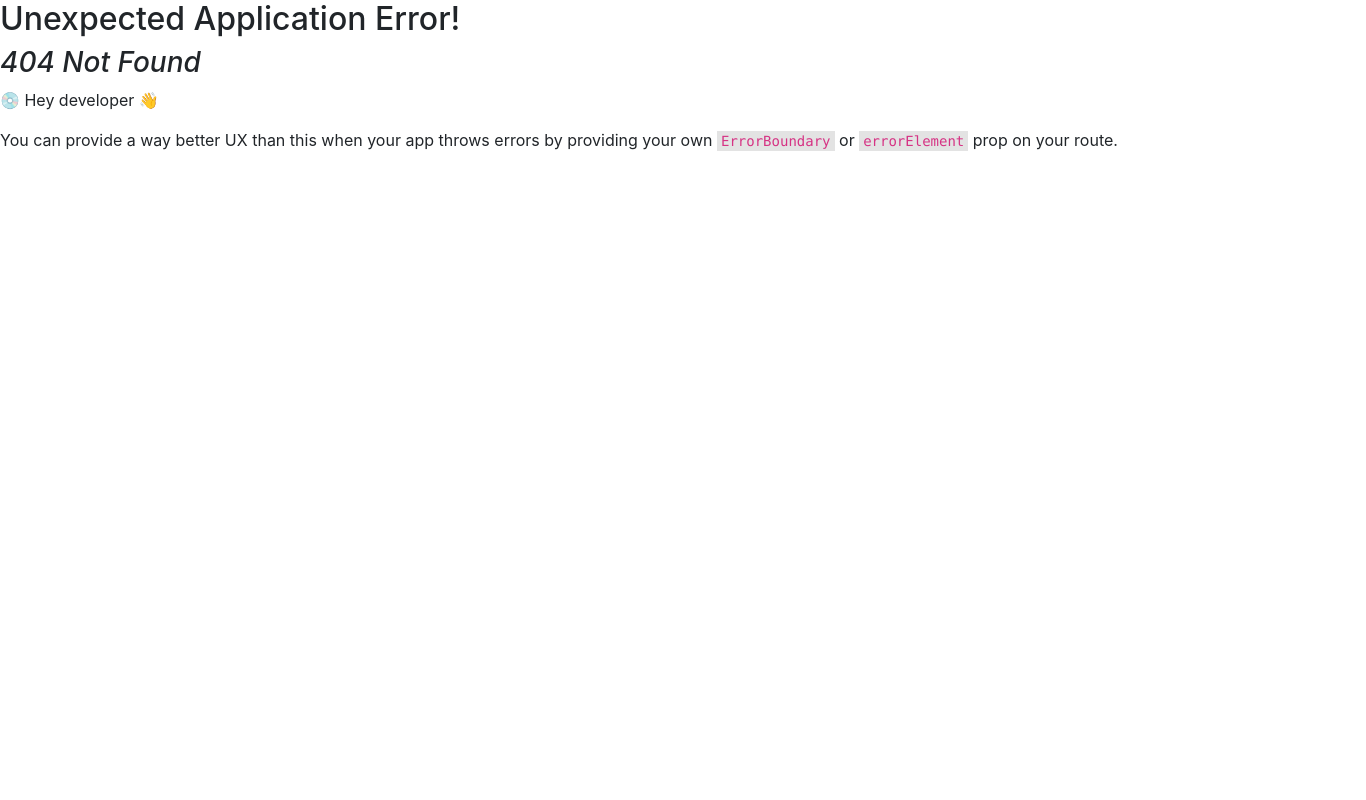
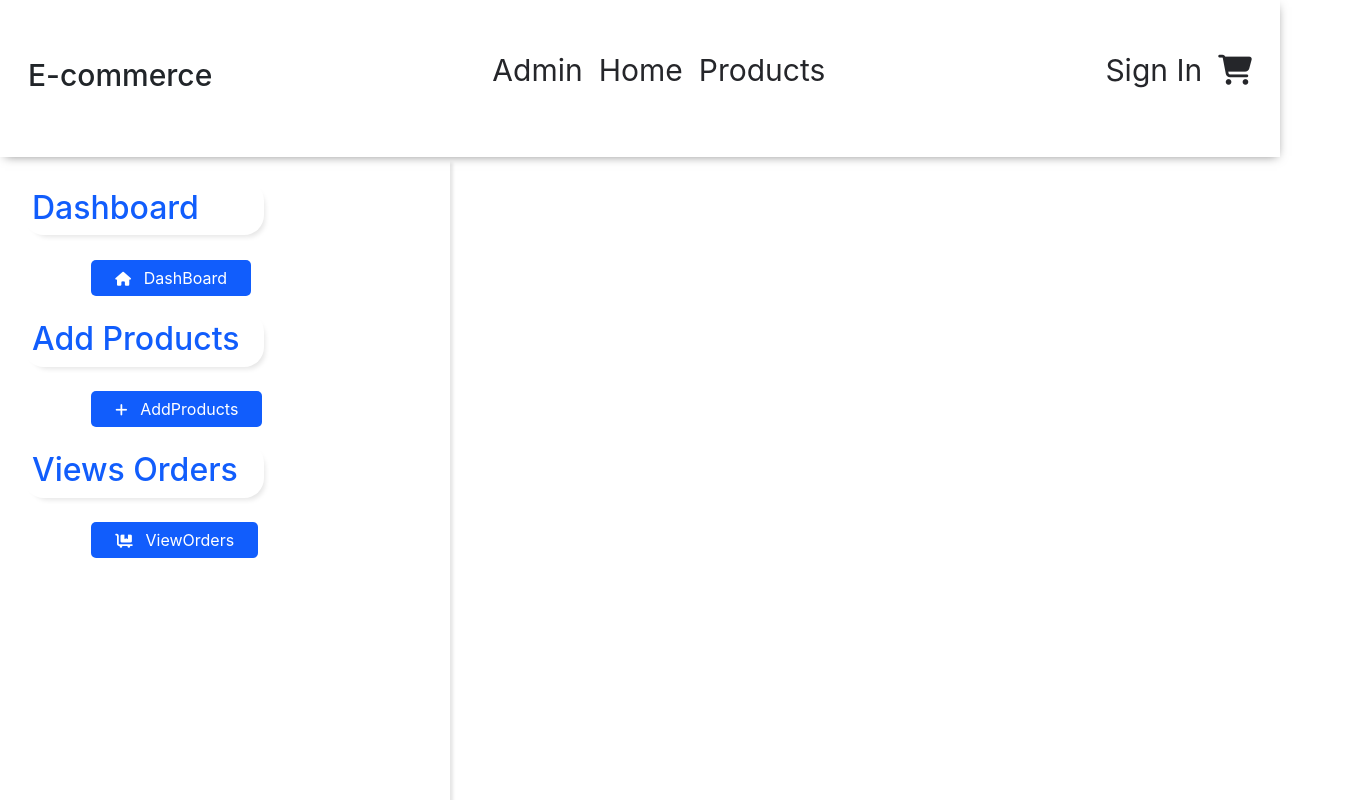
Before and after one commit to hrmansingh/e-commerce, a React (Vite) app in the folder client/: page /Admin in a window 1280 px wide. Before the commit this address had no page. Shown: the top 800 px of the page, 1366 px wide, since content can reach past the window. Built offline with nearby package versions, Linux system fonts and the light colour scheme.

Commit message:
dashboard layout add

```diff
--- a/client/src/App.css
+++ b/client/src/App.css
@@ -7,6 +7,67 @@
 /* logo */
 .logo{
   font-size: 30px;
+}
+/* DashBoard */
+.dashboard-link{
+  min-width: 450px;
+  min-height: 768px;
+  box-shadow: 6px 3px 3px -3px rgba(0,0,0,0.1);
+  padding: 1.5rem;
+  grid-area: sidebar;
+}
+.dashboard-link li {
+  list-style-type: none;
+  max-width: 300px;
+  padding: 1.4rem;
+  margin: 0 2.8rem;
+  border-radius: 13px;
+}
+
+.dashboard-link a{
+  text-decoration: none;
+  background-color: #115DFC;
+  border: none;
+  color: white;
+  padding: .5rem 1.5rem;
+  border-radius: 5px;
+  margin-top: .5rem;
+  transition: all 500ms ease-in-out;
+}
+.dashboard-link a i{
+  padding-right:.8rem;
+font-size: 14px;
+}
+.dashboard-link a:hover{
+  color: white;
+  background-color: #2a6bf7;
+}
+.dashboard-analysis,
+.dashboard-View-Orders,
+.dashboard-add-products{
+  max-width: 240px;
+  padding: .5rem;
+  box-shadow: 4px 5px 5px -3px rgba(0,0,0,0.1);
+  border-radius: 20px;
+  color: #115DFC;
+}
+.dashboard-home{
+  /* display: grid;
+  grid-template-columns: ;
+  gap: 1rem;
+  border: 1px solid black; */
+  width: 1366px;
+  min-height: 768px;
+  display: grid;
+  grid:
+    "sidebar body" 1fr
+    / auto 1fr;
+  gap: 8px;
+}
+.dashboard-home-screen{
+  min-width:1567px;
+  padding: .1rem;
+  grid-area: body;
 }
 /* navigation link */
 .container{
@@ -28,16 +89,15 @@
   color: #25262A;
 }
 .nav-add-cart-items{
-content: '';
+ content: '';
  position: absolute;
- top:-29px;
+ top:-27px;
  left: 4px;
  z-index: 3;
  font-size: 24px;
  width: 20px;
  height: 29px;
- background-color: #212121;
- color:white;
+ color:#242424;
  padding: 0 .19rem;
  border-radius: 48%;
 }
@@ -480,7 +540,7 @@ content: '';
   width: max-content;
   border-radius: 10px;
   margin:1rem 0 0 1rem;
-  box-shadow: rgba(0, 0, 0, 0.25) 0px 0.0625em 0.0625em, rgba(0, 0, 0, 0.25) 0px 0.125em 0.5em, rgba(255, 255, 255, 0.1) 0px 0px 0px 1px inset;
+  box-shadow: 4px 5px 5px -3px rgba(0, 0, 0, 0.1);
 }
 .shopping-cart{
   min-width: 100%;
--- a/client/src/App.jsx
+++ b/client/src/App.jsx
@@ -7,7 +7,7 @@ function App() {
 
   return (
     <>
-      <NavLinks logo={"E-commerce"} home={"Home"} products={'Products'} signIn={'Sign In'} Addcart={<i className="fa-solid fa-cart-shopping"></i>} />
+      <NavLinks admin={'Admin'} logo={"E-commerce"} home={"Home"} products={'Products'} signIn={'Sign In'} Addcart={<i className="fa-solid fa-cart-shopping"></i>} />
       <Outlet/>
       <Footer/>
     </>
--- /dev/null
+++ b/client/src/components/Addproduct.jsx
@@ -0,0 +1,7 @@
+export default function Addproduct() {
+  return (
+    <section>
+      <h1>Add product</h1>
+    </section>
+  );
+}
--- /dev/null
+++ b/client/src/components/Admin.jsx
@@ -0,0 +1,13 @@
+
+import { Outlet } from "react-router-dom";
+import AdminMenu from "./AdminMenu";
+
+export default function Admin() {
+ return(
+
+     <section className="dashboard-home">
+      <AdminMenu dashboard='DashBoard' addproduct='AddProducts' vieworder='ViewOrders'/>
+      <Outlet/>
+    </section>
+)
+}
--- /dev/null
+++ b/client/src/components/AdminMenu.jsx
@@ -0,0 +1,18 @@
+import { NavLink } from "react-router-dom";
+
+export default function AdminMenu({dashboard,addproduct,vieworder}) {
+  return (
+    <aside>
+        <div className="adminMenu">
+            <ul className="dashboard-link">
+                <h2 className="dashboard-analysis">Dashboard</h2>
+                <li><NavLink to='/Admin/dashboard' className='dash-link-text'><i className="fa-solid fa-house"></i>{dashboard}</NavLink></li>
+                <h2 className="dashboard-add-products">Add Products</h2>
+                <li><NavLink to='/Admin/addproduct' className='dash-link-text'><i className="fa-solid fa-plus"></i>{addproduct}</NavLink></li>
+                <h2 className="dashboard-View-Orders">Views Orders</h2>
+                <li><NavLink to='/Admin/viewproduct' className='dash-link-text'><i className="fa-solid fa-cart-flatbed"></i>{vieworder}</NavLink></li>
+            </ul>
+        </div>
+    </aside>
+  )
+}
--- /dev/null
+++ b/client/src/components/DashBoard.jsx
@@ -0,0 +1,7 @@
+export default function DashBoard() {
+  return (
+    <section className="dashboard-home-screen">
+   <h1>Hello DashBoard</h1>
+    </section>
+  )
+}
--- a/client/src/components/NavLinks.jsx
+++ b/client/src/components/NavLinks.jsx
@@ -4,7 +4,7 @@ import { NavLink } from "react-router-dom";
 
 
 
-export default function NavLinks({logo,home,products,signIn,Addcart}) {
+export default function NavLinks({admin,logo,home,products,signIn,Addcart}) {
   const [totalQuantity,setTotalQuantity]= useState(0)
   const carts = useSelector(store=>store.cart.items)
 
@@ -21,6 +21,7 @@ export default function NavLinks({logo,home,products,signIn,Addcart}) {
               </h1>
                 <div className="nav-link01">
               <ul>
+                    <li><NavLink className='nav-link-text' to='/Admin'>{admin}</NavLink></li>
                     <li><NavLink className='nav-link-text' to='/'>{home}</NavLink></li>
                     <li><NavLink className='nav-link-text' to='/products' >{products}</NavLink></li>
               </ul>
@@ -28,7 +29,7 @@ export default function NavLinks({logo,home,products,signIn,Addcart}) {
             <div className="navLink">
                 <ul>
                     <li><NavLink className='nav-link-text' to='/signIn'>{signIn}</NavLink></li>
-                    <li><NavLink className='nav-link-text' to='/Addcart'>{Addcart} <small className="nav-add-cart-items">{carts.length}</small></NavLink></li>
+                    <li><NavLink className='nav-link-text' to='/Addcart'>{Addcart} <small className="nav-add-cart-items">{carts.length===0?false:carts.length}</small></NavLink></li>
                 </ul>
             </div>
         </nav>
--- /dev/null
+++ b/client/src/components/ViewProduct.jsx
@@ -0,0 +1,7 @@
+export default function ViewProduct() {
+  return (
+    <section>
+      <h1>Views Product</h1>
+    </section>
+  );
+}
```
Also changed, not shown: client/src/main.jsx (+25 -1 lines).
